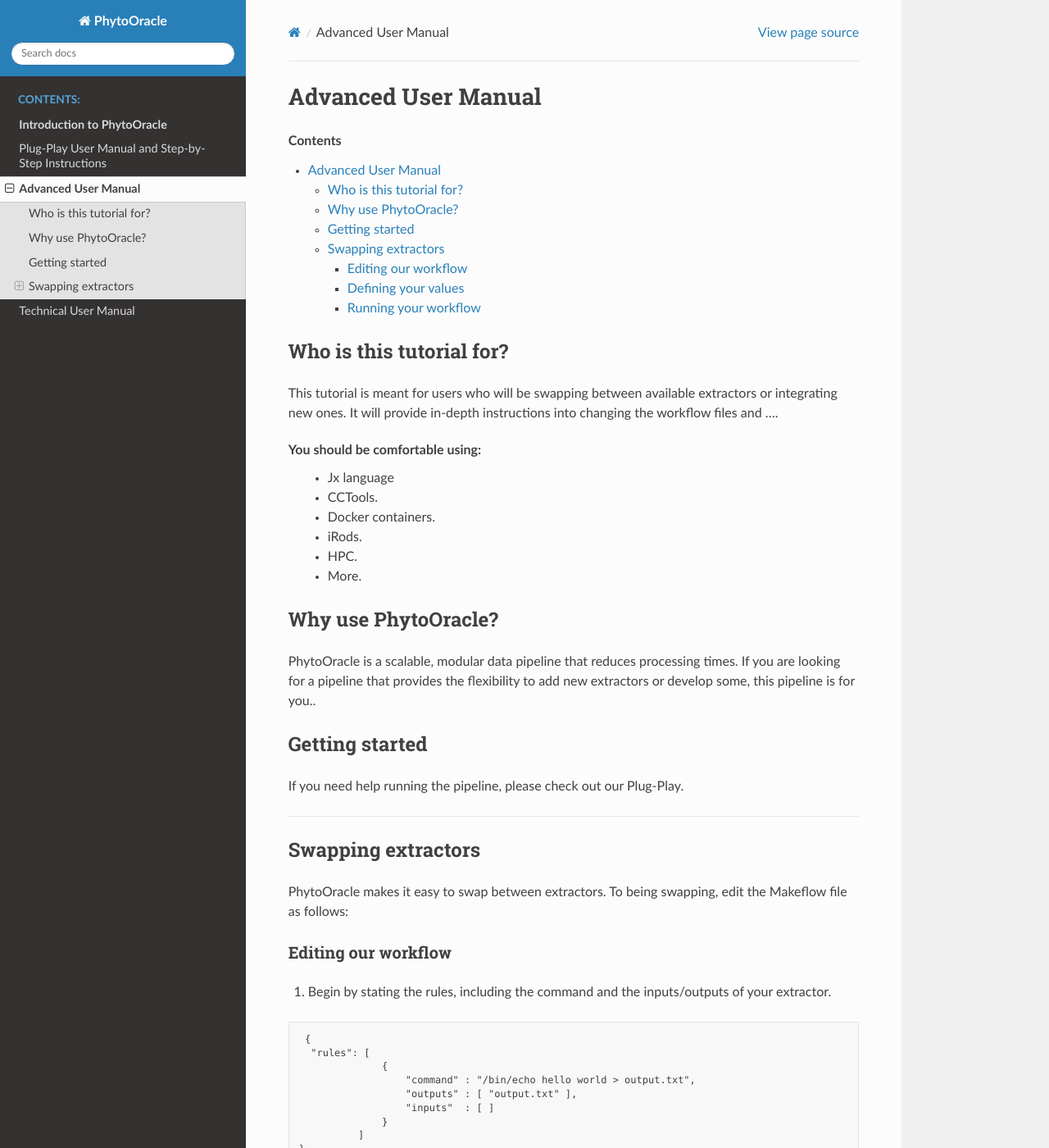
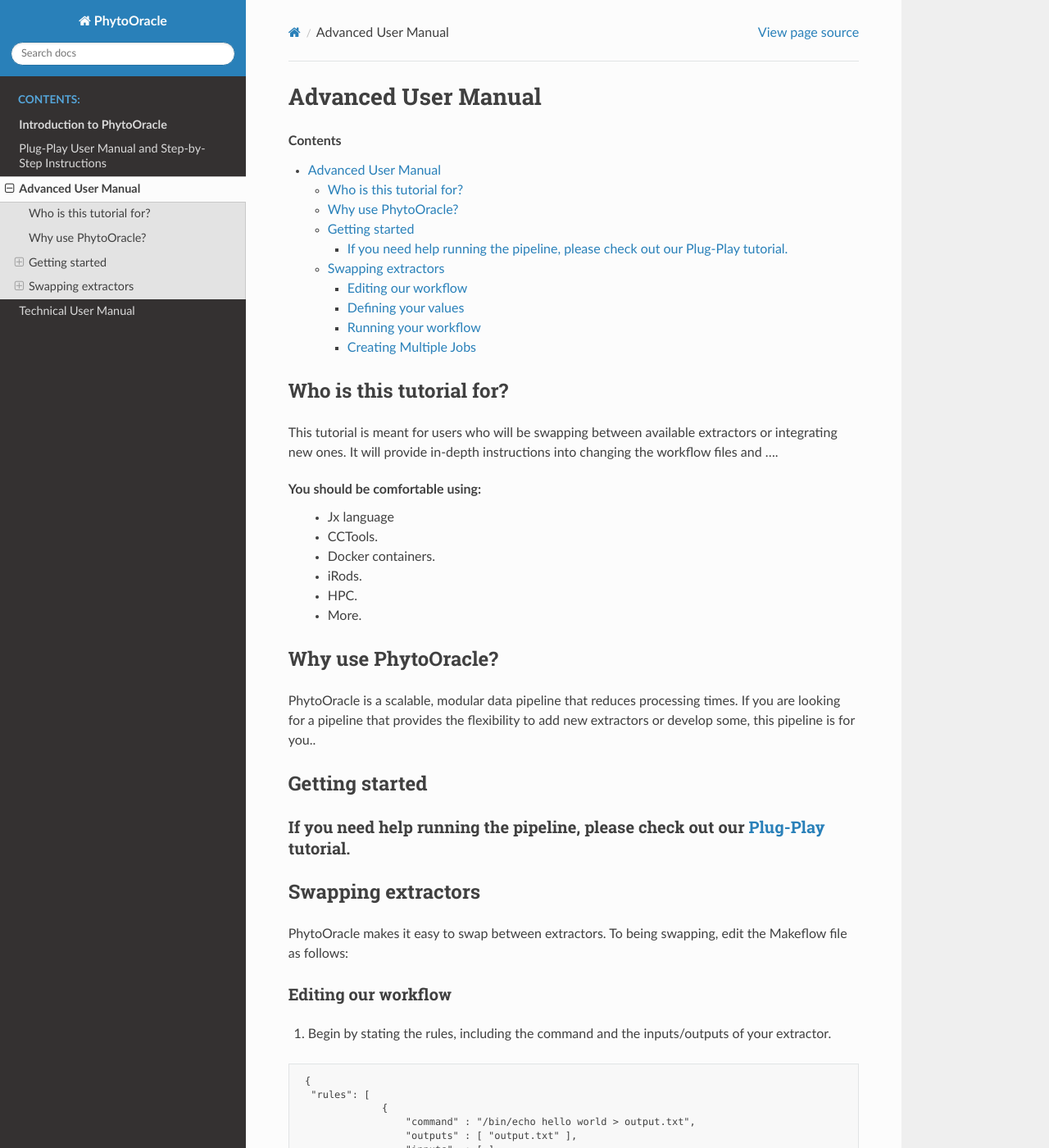
Before and after one commit to LyonsLab/PhytoOracle, a Sphinx documentation site: the page built from docs/advanced.rst, in a window 1280 px wide and 1400 px high. Shown: the whole window at 82% size. Built offline with Sphinx 7.4.7 and the Read the Docs theme 2.0.0, drawn with Linux system fonts in a browser that asks for light colours; part of the change alters nothing that is shown; some of the changed text lies outside the part shown.

Commit message:
Update advanced.rst

```diff
--- a/docs/advanced.rst
+++ b/docs/advanced.rst
@@ -20,9 +20,7 @@ PhytoOracle is a scalable, modular data pipeline that reduces processing times.
 
 Getting started
 ---------------
-If you need help running the pipeline, please check out our Plug-Play.
-
-.. _Plug-Play: https://github.com/emmanuelgonz/PhytoOracle/blob/master/docs/plug-play.rst tutorial.
+If you need help running the pipeline, please check out our `Plug-Play <https://github.com/emmanuelgonz/PhytoOracle/blob/master/docs/plug-play.rst>`_ tutorial.
 ~~~~~~~~~~~~~~~~~~~~~~~~~~~~~~~~~~~~~~~~~~~~~~~~~~~~~~~~~~~~~~~~~~~~~~~~~~
 
 Swapping extractors
@@ -102,7 +100,8 @@ Running your workflow
 
     $ cat output-from-define.txt
     hello world!
-
+Creating Multiple Jobs
+~~~~~~~~~~~~~~~~~~~~~~
 Understand Jx language
 Rule > command > inputs/outputs explicitly stated
 Swap with your Docker container
```
